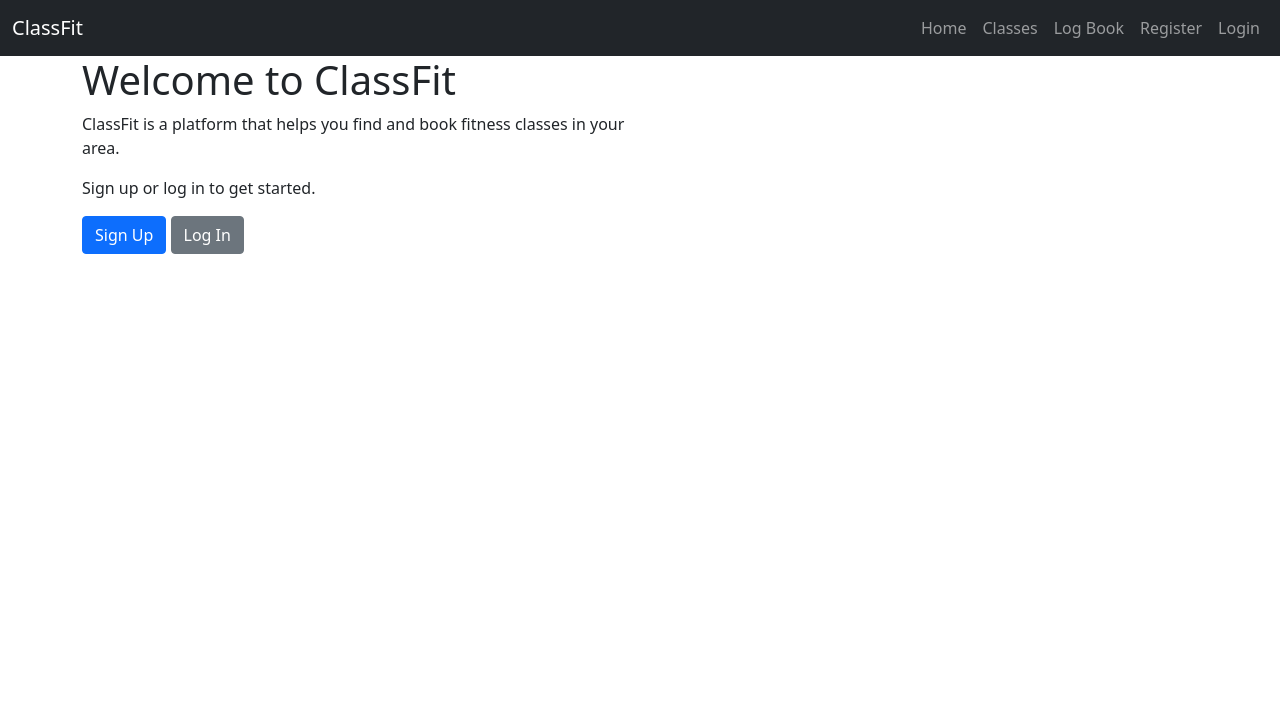
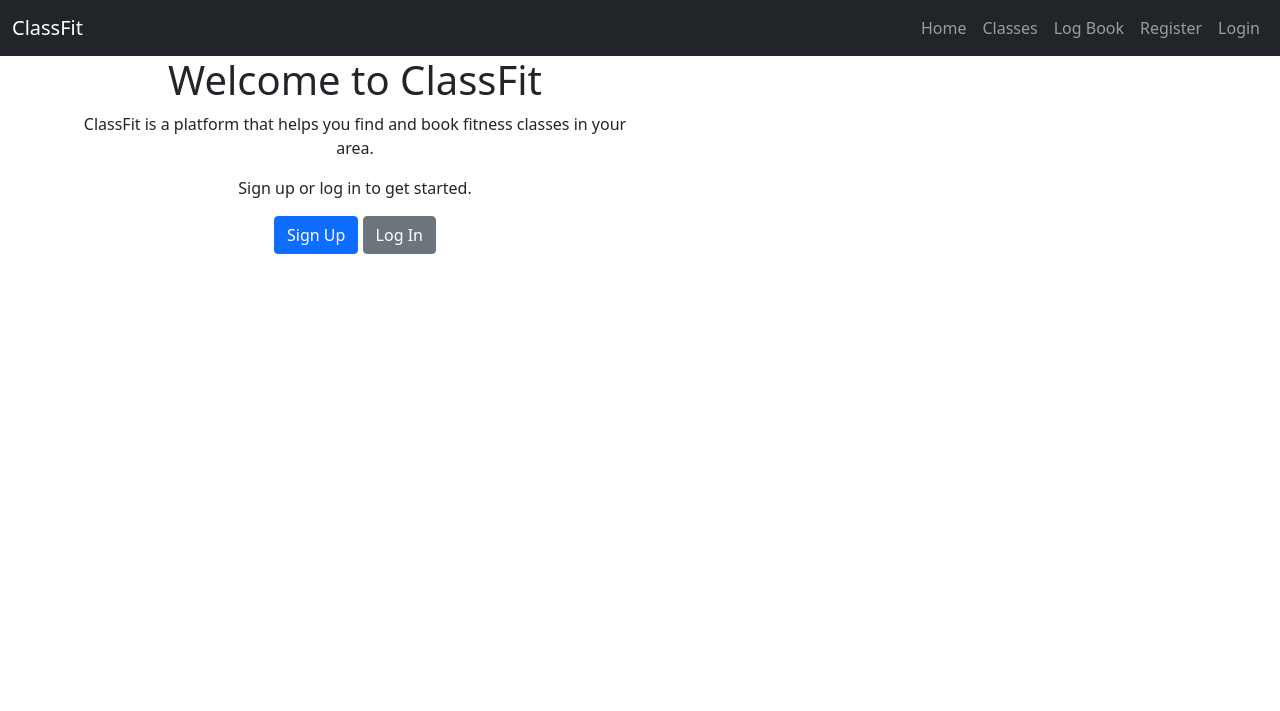
Before and after one commit to judewoolls/ClassFit, a Django app: page / in a window 1280 px wide. Shown: the top 711 px of the page. Run offline with Django 4.2, Linux system fonts and the light colour scheme.

Commit message:
move text to center and remove booking_homw.html

```diff
--- a/booking/urls.py
+++ b/booking/urls.py
@@ -2,7 +2,6 @@ from . import views
 from django.urls import path
 
 urlpatterns = [
-    path('', views.EventList.as_view(), name='booking'),
     path('<str:date>/', views.event_search, name='event_search'),
     path('<str:date>/<int:id>/', views.event_detail, name='event_detail'),
 ]
--- a/classfit/settings.py
+++ b/classfit/settings.py
@@ -51,7 +51,7 @@ INSTALLED_APPS = [
 ]
 
 SITE_ID = 1
-LOGIN_REDIRECT_URL = '/booking'
+LOGIN_REDIRECT_URL = '/'
 LOGOUT_REDIRECT_URL = '/accounts/login/'
 LOGIN_URL = 'account_login'
 
--- a/static/css/style.css
+++ b/static/css/style.css
@@ -13,3 +13,7 @@ body {
 main {
     flex: 1;
 }
+
+#main-content > *{
+    text-align: center;
+}
--- a/templates/base.html
+++ b/templates/base.html
@@ -60,7 +60,7 @@
         </div>
     </nav>
 
-    <main class="flex-shrink-0">
+    <main class="flex-shrink-0" id="main-content">
         {% if user.is_authenticated %}
         {% block content %}
         {% endblock content %}
```
Also changed, not shown: booking/templates/booking/booking_home.html (deleted, +0 -14 lines), 1 other file.
